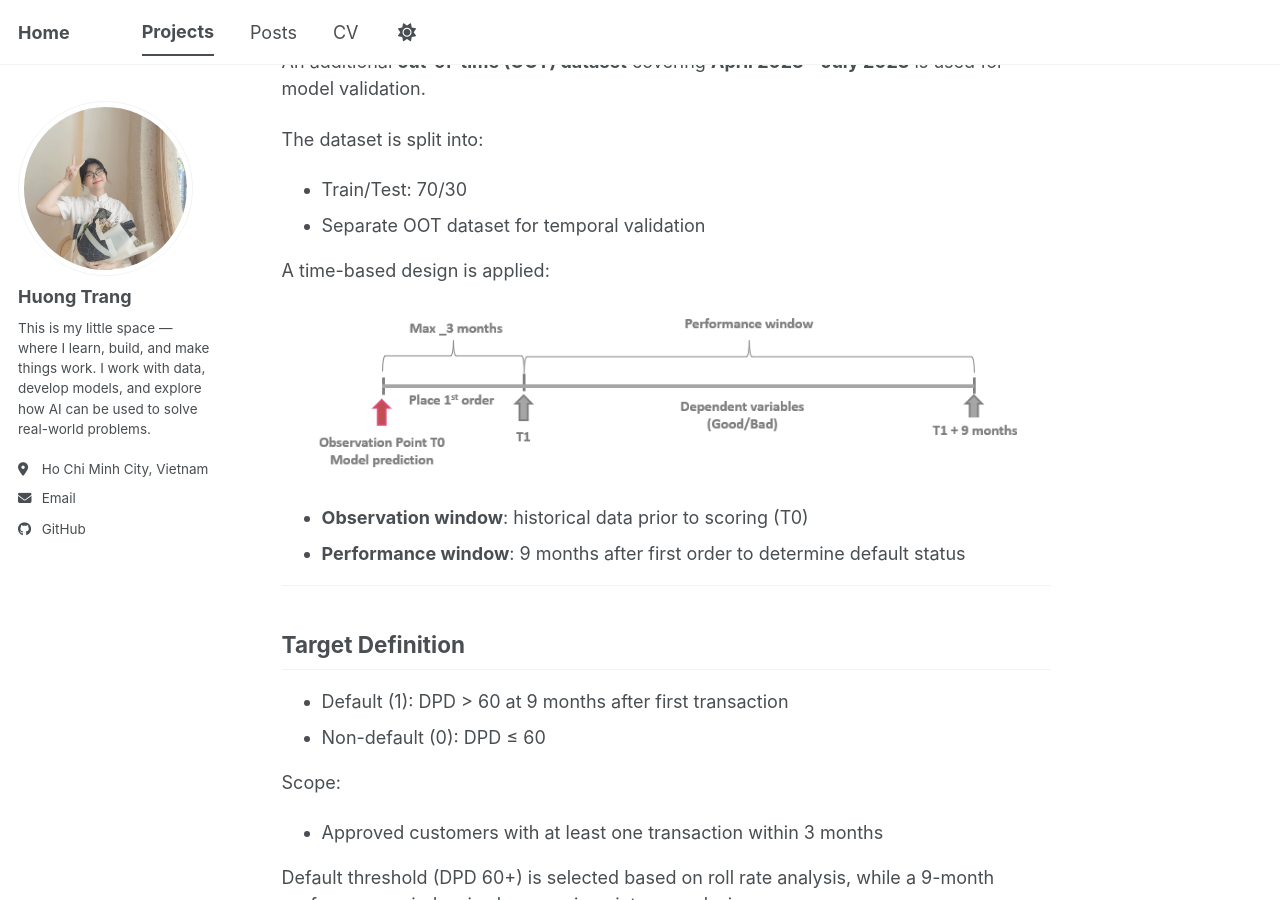
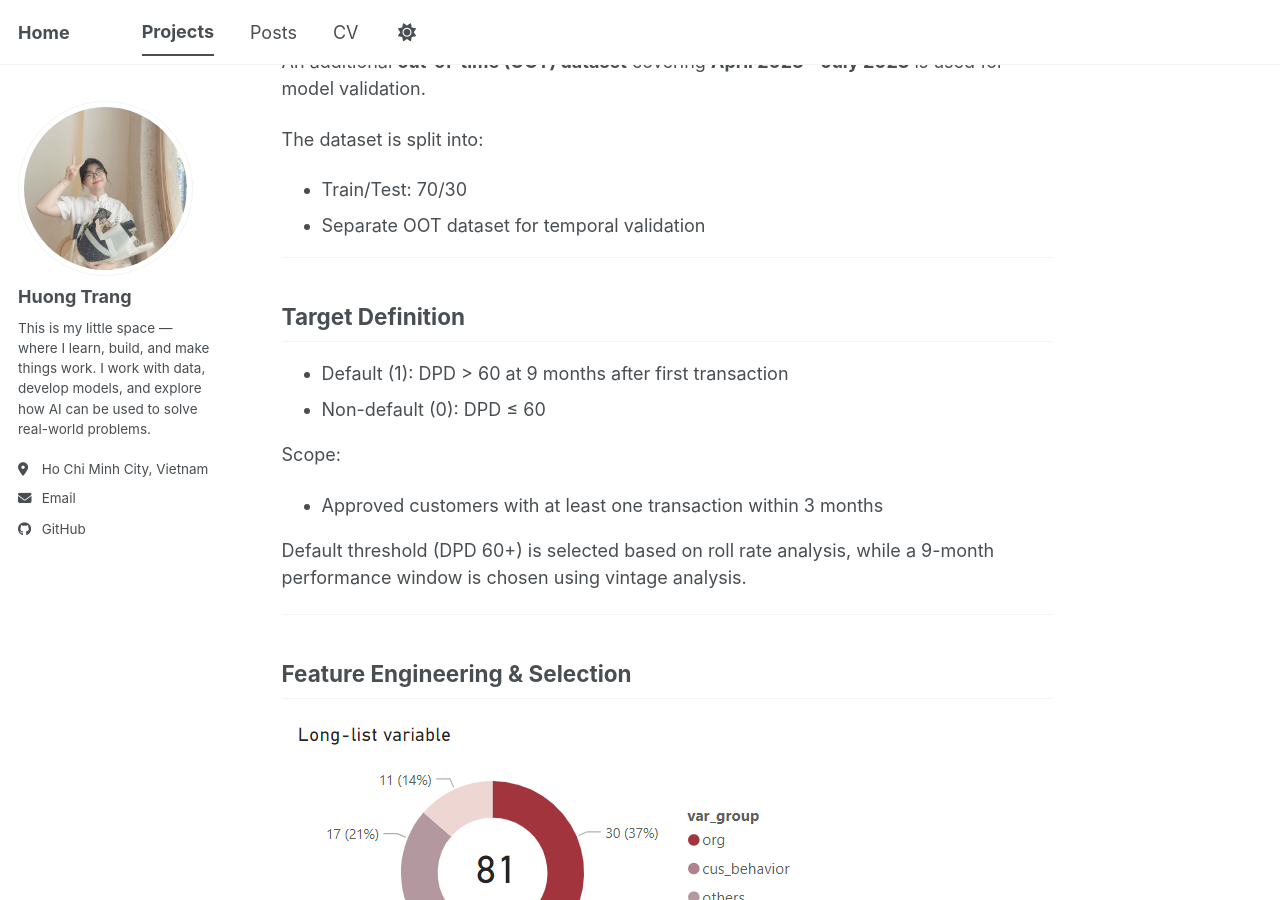
Before and after one commit to HuongTrangDo/huongtrangdo.github.io, a Jekyll site: the page built from _projects/2023-12-20-project-ascore.md, in a window 1280 px wide and 900 px high, scrolled down 1597 px. Built offline with Jekyll 4.4.1, drawn with Linux system fonts in a browser that asks for light colours; a script bundle is joined from its source files by our own code; library files that are not in the unit come from our copies.

Commit message:
Update 2023-12-20-project-ascore.md

```diff
--- a/_projects/2023-12-20-project-ascore.md
+++ b/_projects/2023-12-20-project-ascore.md
@@ -55,13 +55,6 @@ An additional **out-of-time (OOT) dataset** covering **April 2023 – July 2023*
 The dataset is split into:
 - Train/Test: 70/30
 - Separate OOT dataset for temporal validation
-
-A time-based design is applied:
-
-![Observation & Performance window]({{ "/images/projects/ascore_performance_window_chart.png" | relative_url }})
-
-- **Observation window**: historical data prior to scoring (T0)
-- **Performance window**: 9 months after first order to determine default status
 
 ---
 
```
